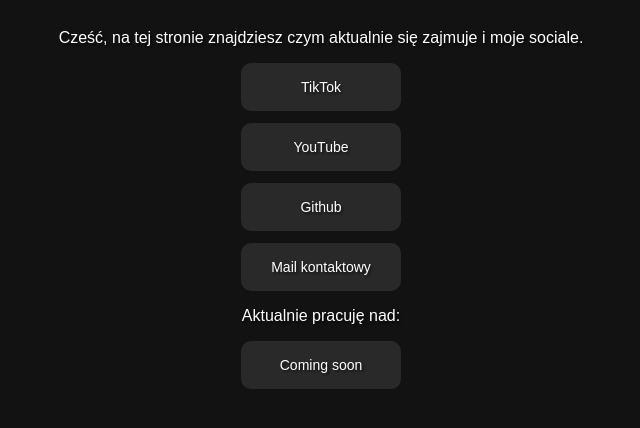
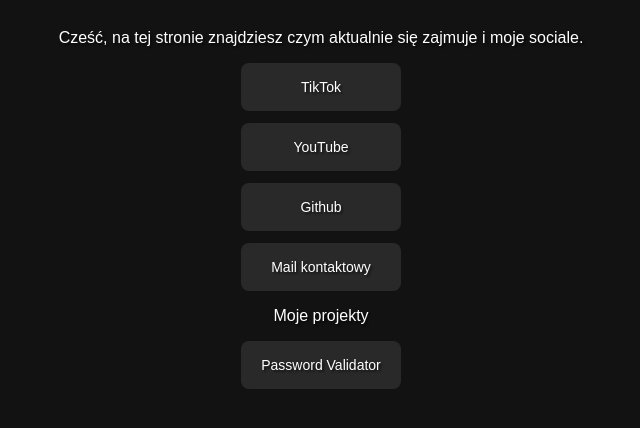
Before and after one commit to Pawlash/strona-wizytowka, a plain HTML site: page index.html in a window 1280 px wide. Shown: the part 192-620 px from the top of the page, without its empty margins (319-959 px from the left). Drawn offline with Linux system fonts and the light colour scheme.

Commit message:
change rounded edges size, new button

```diff
--- a/index.html
+++ b/index.html
@@ -18,6 +18,6 @@
     <a class="button" href="https://youtube.com/@Pawlash">YouTube</a>
     <a class="button" href="https://github.com/Pawlash">Github</a>
     <a class="button" href="mailto:pawlash333@gmail.com">Mail kontaktowy</a>
-    <p class="basic_text">Aktualnie pracuję nad:</p>
-    <p class="button">Coming soon</p>
+    <p class="basic_text">Moje projekty</p>
+    <a class="button" href="https://pawlash.github.io/Password-Validator">Password Validator</p>
 </body>
--- a/style.css
+++ b/style.css
@@ -42,7 +42,7 @@
   height:6vh;
   font-size:1.75vh;
   transition: transform 0.3s ease;
-  border-radius:10px;
+  border-radius:1vh;
   user-select:none;
 }
 .button:hover{
```
